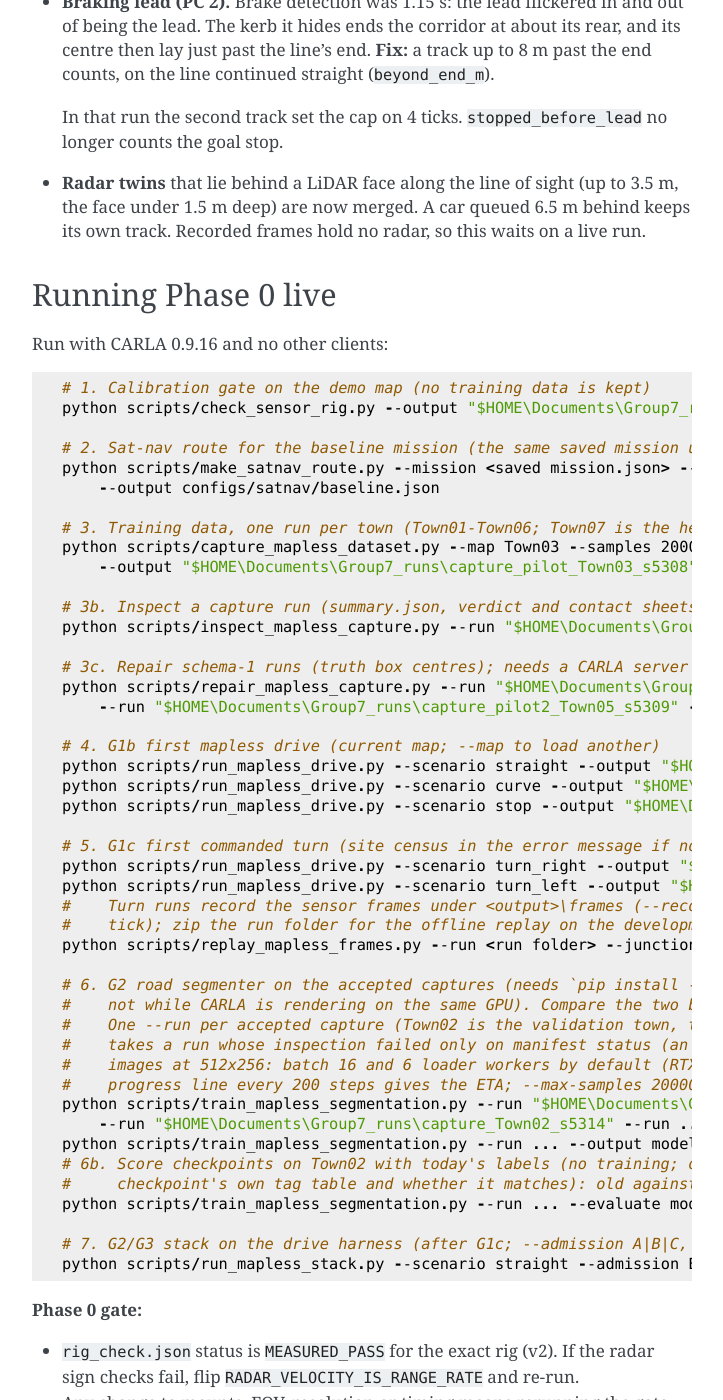
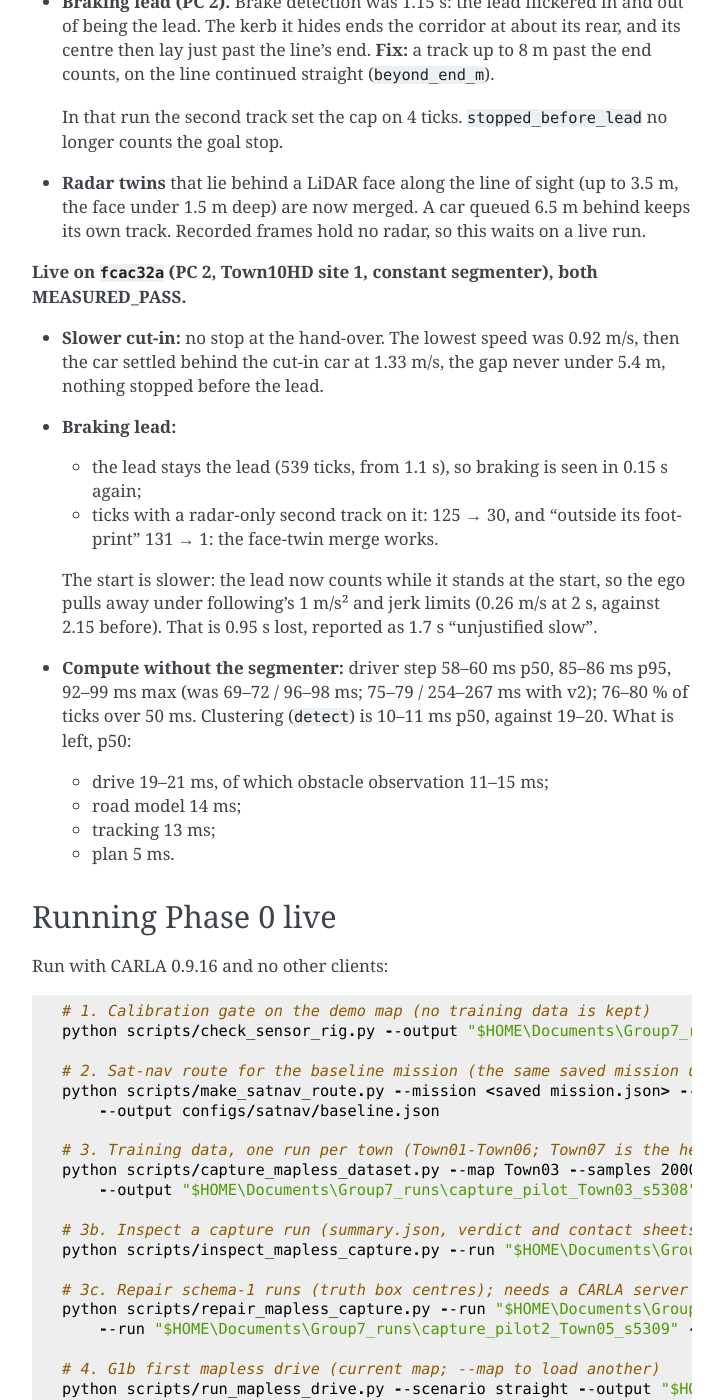
Before and after one commit to kkaaman/kkaaman-elec5308-a2-mo, a Sphinx documentation site: the page built from docs/mapless_autonomy.md, in a window 1280 px wide and 1400 px high, scrolled down 65053 px. Shown: the whole window, without its empty margins (388-1111 px from the left). Built offline with Sphinx 7.4.7, drawn with Linux system fonts in a browser that asks for light colours.

Commit message:
AI Journal: Assignment 2 (Mapless extension) - Docs: live on fcac32a (slower cut-in without a stop, lead kept, twins merged, compute) {   "studentId": "kkaaman",   "groupId": "7",   "taskId": "Assignment 2 (Mapless extension)",   "tool": "Claude Opus",   "isPaid": true,   "modelVersion": "5.5",   "language": "English (Australia) 🇦🇺",   "interactions": [     {       "prompt": "Shared the PC 2 reruns on fcac32a (slower cut-in and braking lead) and asked for the results to be checked",       "response": "It recorded the live results in the docs: both runs passed, with no stop at the hand-over (lowest 0.92 m/s), the lead held from 1.1 s and radar-only second tracks on the lead down from 125 to 30 ticks. It also noted a slower start behind the standing lead (about 0.95 s lost) and the compute without the segmenter, 58-60 ms p50, still over the 50 ms tick.",       "intent": "Design Analysis",       "aiAccuracy": "Perfect",       "humanIntervention": "Ran the slower cut-in and braking lead live on PC 2 and uploaded the results",       "verificationMethod": "Manual Trace",       "evaluationConfidence": 4     }   ],   "metaReflection": {     "utilityScore": 4,     "processEvolution": "",     "criticalMoment": "",     "skillDependency": "interpreting run results",     "synthesis": ""   },   "tags": [],   "status": "complete",   "id": "5f82f578-9f20-4446-b245-fda1c7874007",   "createdAt": "2026-11-07T09:24:04.606Z" }

```diff
--- a/docs/mapless_autonomy.md
+++ b/docs/mapless_autonomy.md
@@ -1901,6 +1901,26 @@ scipy is not on the lab PCs.
   face under 1.5 m deep) are now merged. A car queued 6.5 m behind keeps its own track.
   Recorded frames hold no radar, so this waits on a live run.
 
+**Live on `fcac32a` (PC 2, Town10HD site 1, constant segmenter), both MEASURED_PASS.**
+- **Slower cut-in:** no stop at the hand-over. The lowest speed was 0.92 m/s, then the car
+  settled behind the cut-in car at 1.33 m/s, the gap never under 5.4 m, nothing stopped
+  before the lead.
+- **Braking lead:**
+  - the lead stays the lead (539 ticks, from 1.1 s), so braking is seen in 0.15 s again;
+  - ticks with a radar-only second track on it: 125 → 30, and "outside its footprint"
+    131 → 1: the face-twin merge works.
+
+  The start is slower: the lead now counts while it stands at the start, so the ego pulls
+  away under following's 1 m/s² and jerk limits (0.26 m/s at 2 s, against 2.15 before).
+  That is 0.95 s lost, reported as 1.7 s "unjustified slow".
+- **Compute without the segmenter:** driver step 58–60 ms p50, 85–86 ms p95, 92–99 ms max
+  (was 69–72 / 96–98 ms; 75–79 / 254–267 ms with v2); 76–80 % of ticks over 50 ms. Clustering
+  (`detect`) is 10–11 ms p50, against 19–20. What is left, p50:
+  - drive 19–21 ms, of which obstacle observation 11–15 ms;
+  - road model 14 ms;
+  - tracking 13 ms;
+  - plan 5 ms.
+
 ## Running Phase 0 live
 
 Run with CARLA 0.9.16 and no other clients:
```
